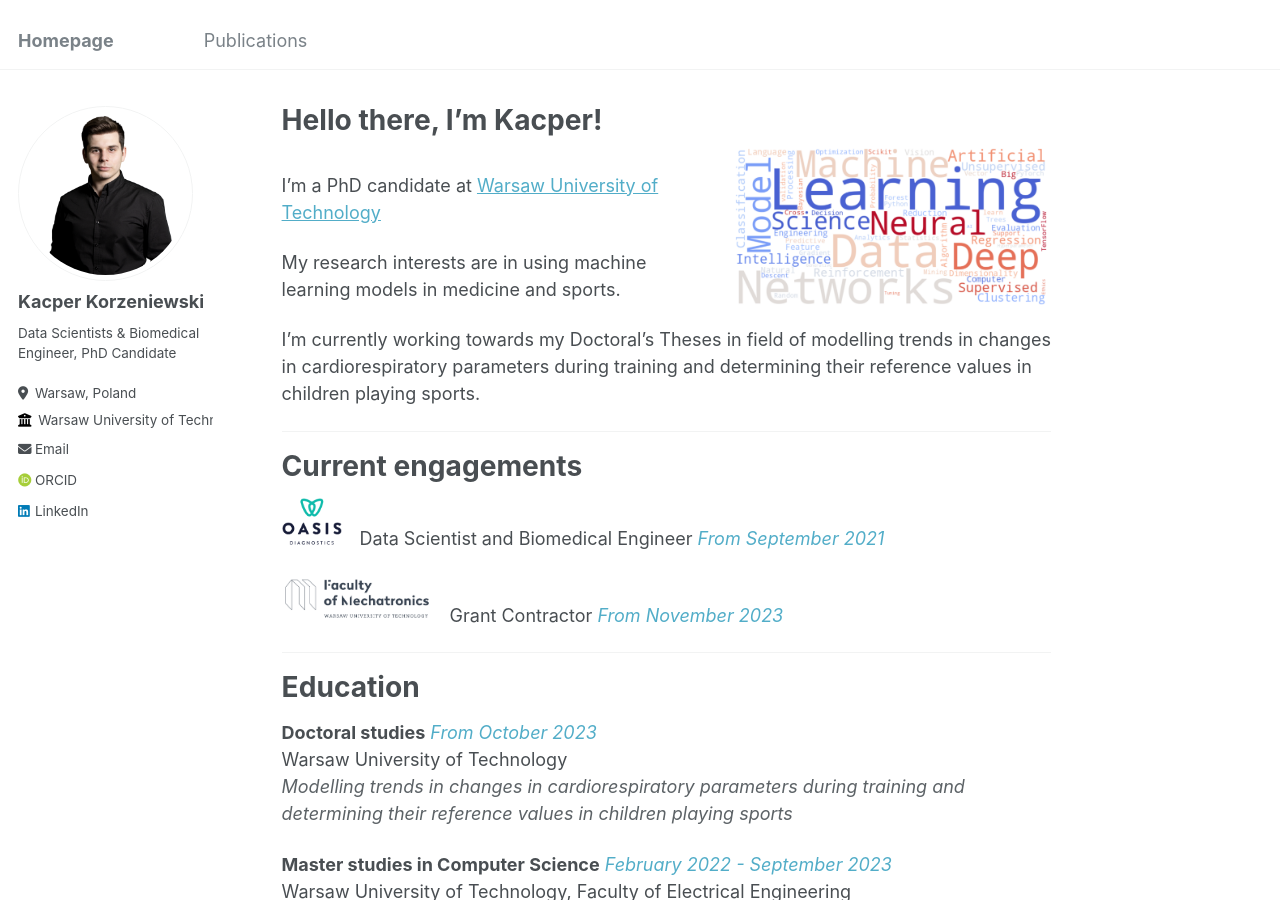
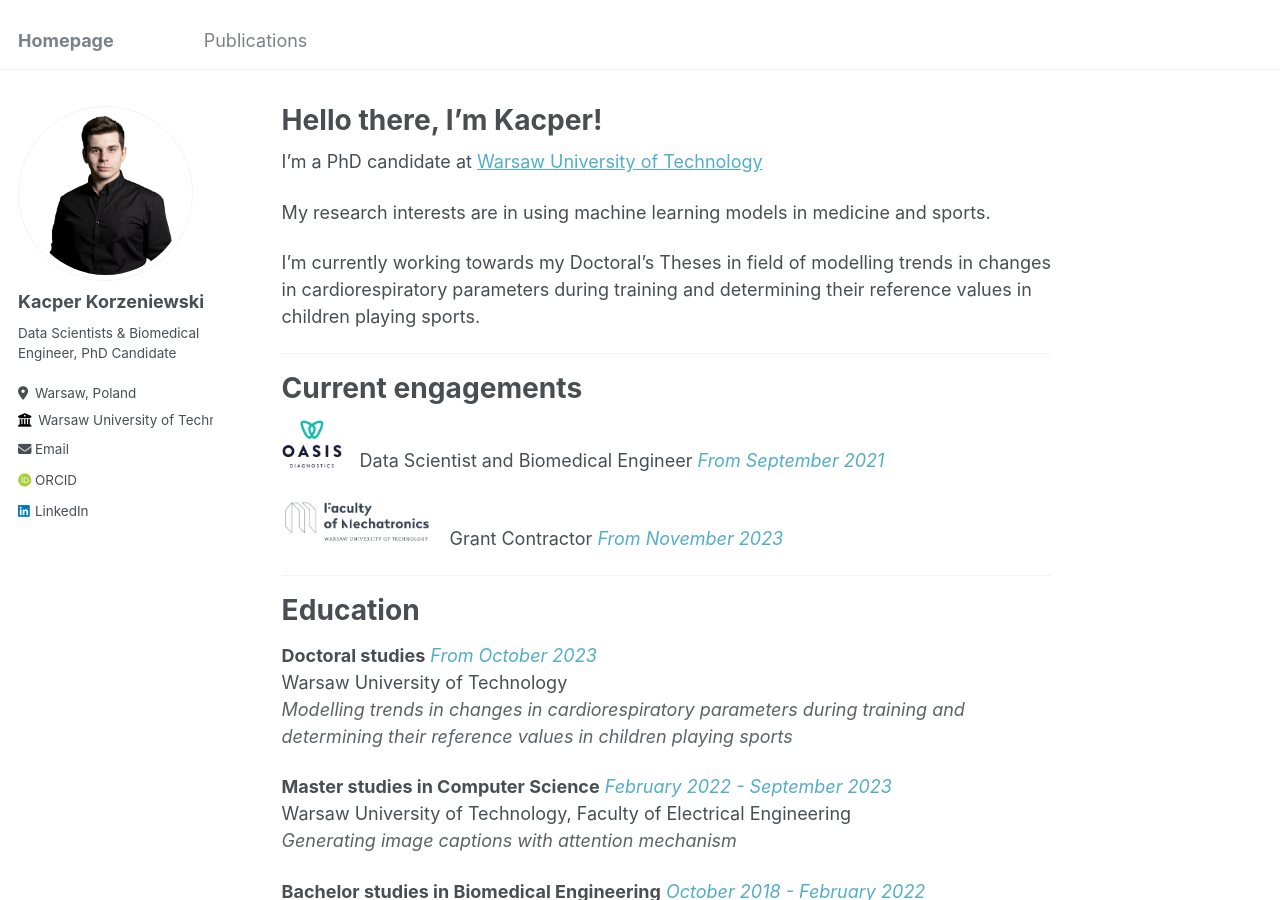
Before and after one commit to KacperKorzen/KacperKorzen.github.io, a Jekyll site: the page built from _pages/about.md, in a window 1280 px wide and 900 px high. Built offline with Jekyll 4.4.1, drawn with Linux system fonts in a browser that asks for light colours; some web fonts are replaced.

Commit message:
update about me image remove

```diff
--- a/_pages/about.md
+++ b/_pages/about.md
@@ -6,8 +6,6 @@ redirect_from:
   - /about/
   - /about.html
 ---
-
-![Ilustration](/images/word_cloud.png){: .align-right width="320px"}
 
 I'm a PhD candidate at [Warsaw University of Technology](https://eng.pw.edu.pl)
 
```
